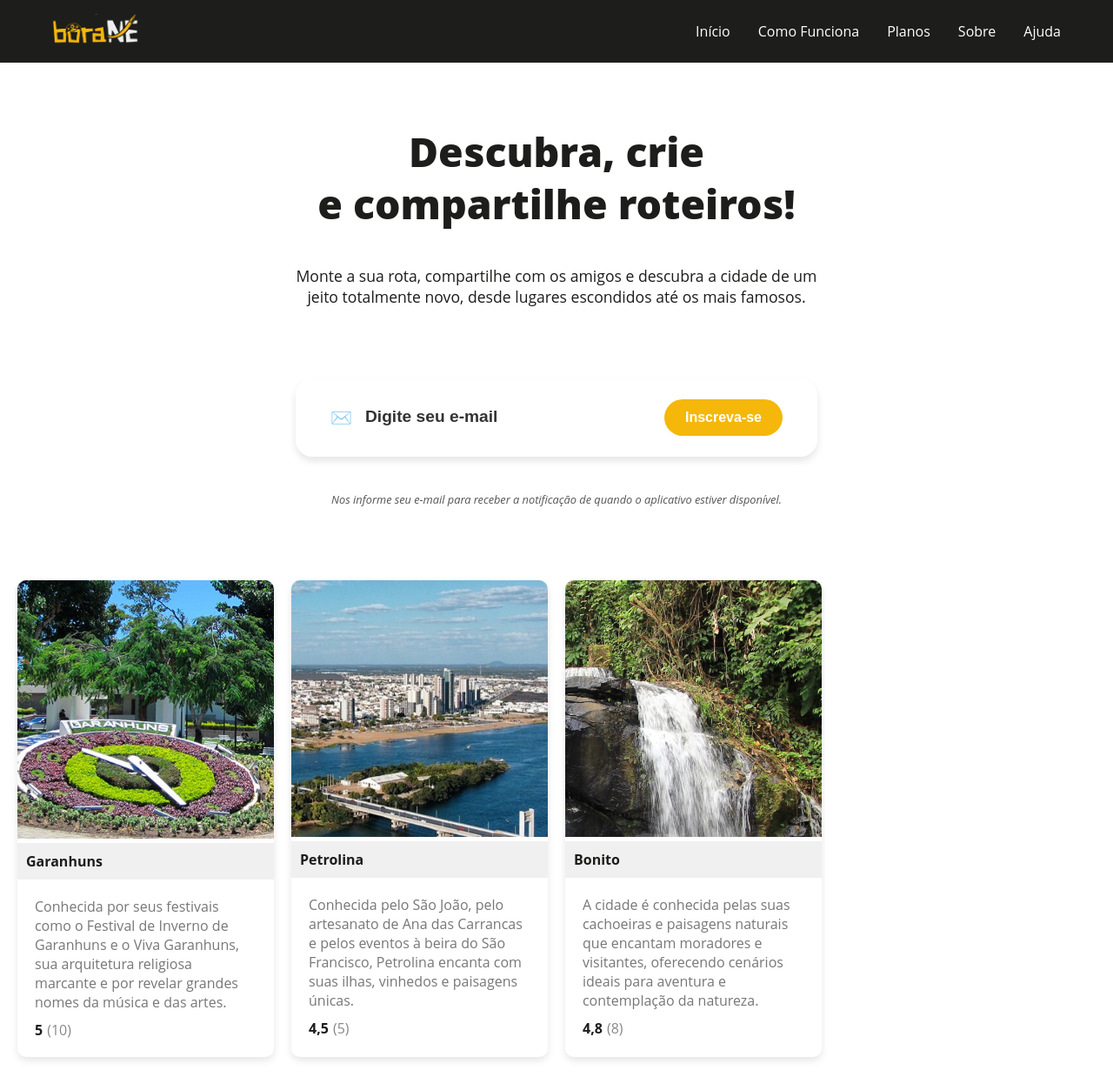
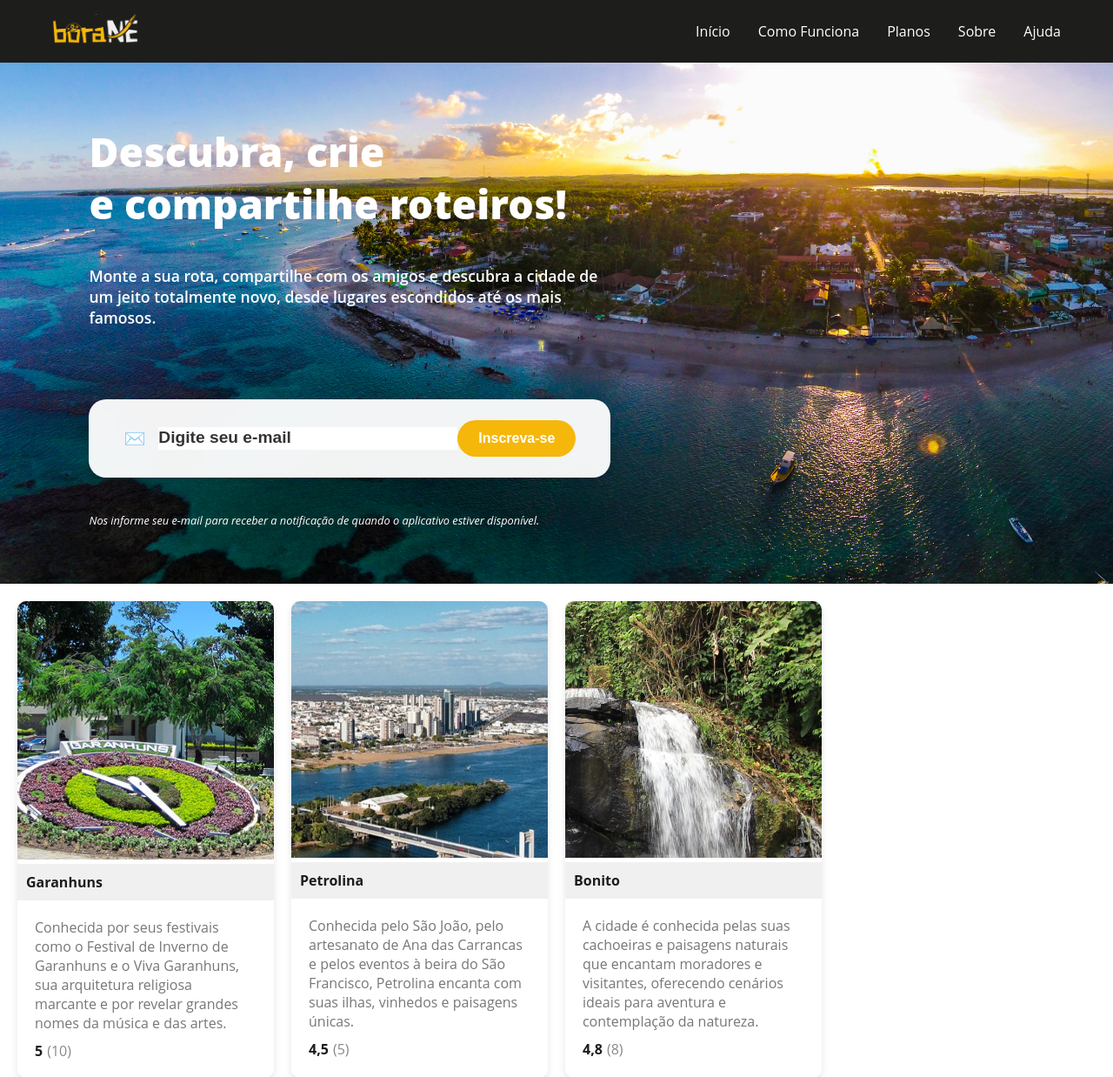
Before and after one commit to brwnax/bora-ne, a Flask app: page / in a window 1280 px wide. Shown: the top 1238 px of the page at 87% size. Run offline with Flask 3, Linux system fonts and the light colour scheme; data comes from the database, SQL or seed files in the repository; both versions use the stored data as it was after the commit; some libraries are stand-ins or nearby versions.

Commit message:
Colocando um fundo na pagina incial

```diff
--- a/static/style.css
+++ b/static/style.css
@@ -141,28 +141,35 @@ body{
 #inicio{
     display: flex;
     flex-direction: column;
-    justify-content: center;
-    align-items: center;
+    justify-content: left;
+    align-items: left;
     gap: 20px;
     padding: 5% 8%;
+    background-image: url(assets/Porto_de_GalinhasFUNDO.jpg);
+
+    background-size: 125%;
+    background-repeat: no-repeat;
+    background-position: left;
+    background-attachment: fixed;
+
 }
 
 .main-title{
-    color: #1d1d1b;
+    color: #FFFFFF;
     font-size: 2.9rem;
     font-weight: 800;
     margin-bottom: 20px;
     line-height: 1.3;
-    text-align: center;
+    text-align: left;
     margin-top: 80px;
 }
 
 .subtitle{
-    color: #1d1d1b;
+    color: #FFFFFF;
     font-size: 1.1rem;
     margin-bottom: 40px;
-    font-weight: 400;
-    text-align: center;
+    font-weight: 550;
+    text-align: left;
     max-width: 600px;
 }
 
@@ -223,7 +230,7 @@ body{
 
 .email-info{
     font-style: italic;
-    color: #555;
+    color: #FFFFFF;
     font-size: 0.8rem;
 }
 
```
Also changed, not shown: database.db, static/assets/FundoPaginaInicial.jpg (added), static/assets/Porto_de_GalinhasFUNDO.jpg (added).
